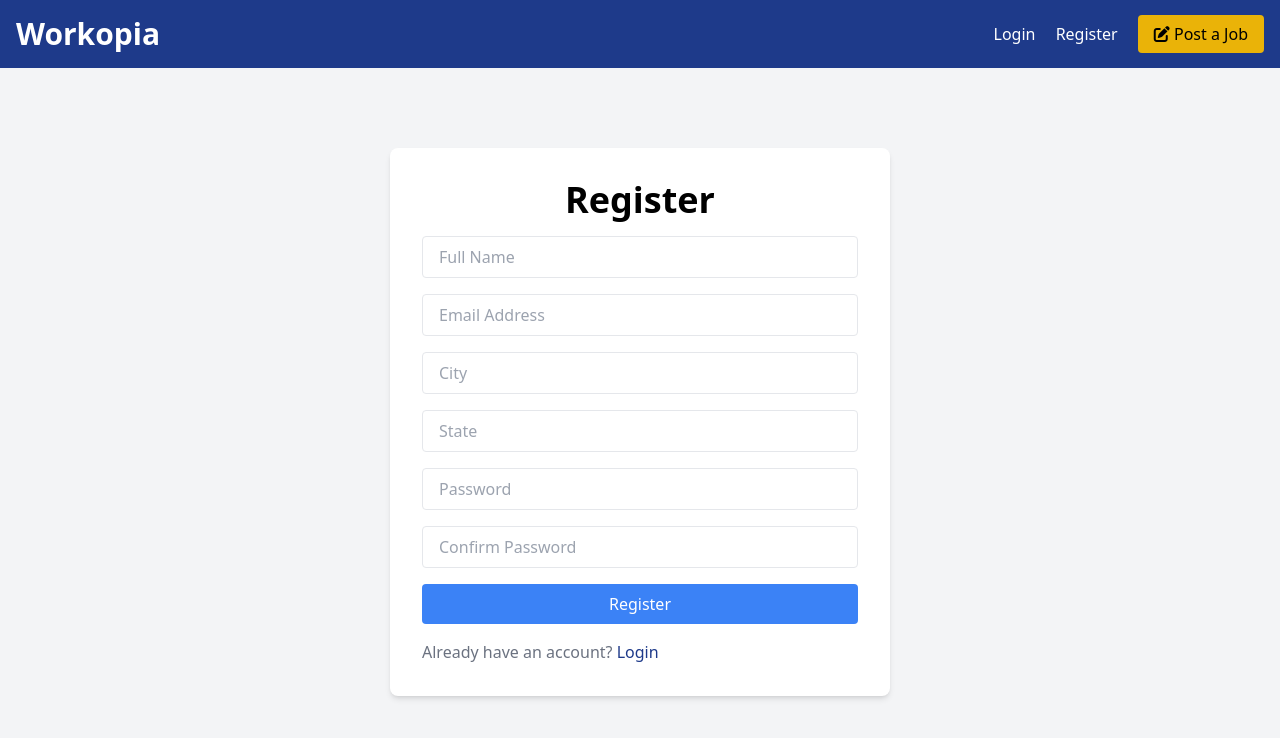
After one commit to 2022Dong/workopia-php, a PHP site: page /auth/register in a window 1280 px wide. The commit adds this page. Shown: the top 738 px of the page. Run offline with PHP 8.4, Linux system fonts and the light colour scheme; a stand-in replaces the project's code that opens the database connection.

Commit message:
userController & Views

```diff
--- /dev/null
+++ b/App/controllers/UserController.php
@@ -0,0 +1,37 @@
+<?php
+
+namespace App\Controllers;
+
+use Framework\Database;
+use Framework\Validation;
+
+class UserController
+{
+    protected $db;
+
+    public function __construct()
+    {
+        $config = require basePath('config/db.php');
+        $this->db = new Database($config);
+    }
+
+    /**
+     * Show the login page
+     *
+     * @return void
+     */
+    public function login()
+    {
+        loadView('users/login');
+    }
+
+    /**
+     * Show the register page
+     *
+     * @return void
+     */
+    public function create()
+    {
+        loadView('users/create');
+    }
+}
--- a/App/views/partials/navbar.php
+++ b/App/views/partials/navbar.php
@@ -5,8 +5,8 @@
             <a href="/">Workopia</a>
         </h1>
         <nav class="space-x-4">
-            <a href="login.html" class="text-white hover:underline">Login</a>
-            <a href="register.html" class="text-white hover:underline">Register</a>
+            <a href="/auth/login" class="text-white hover:underline">Login</a>
+            <a href="/auth/register" class="text-white hover:underline">Register</a>
             <a href="/listings/create" class="bg-yellow-500 hover:bg-yellow-600 text-black px-4 py-2 rounded hover:shadow-md transition duration-300"><i class="fa fa-edit"></i> Post a Job</a>
         </nav>
     </div>
--- /dev/null
+++ b/App/views/users/create.view.php
@@ -0,0 +1,43 @@
+<?= loadPartial('head') ?>
+<?= loadPartial('navbar') ?>
+
+<!-- Registration Form Box -->
+<div class="flex justify-center items-center mt-20">
+    <div class="bg-white p-8 rounded-lg shadow-md w-full md:w-500 mx-6">
+        <h2 class="text-4xl text-center font-bold mb-4">Register</h2>
+        <!-- <div class="message bg-red-100 p-3 my-3">This is an error message.</div>
+        <div class="message bg-green-100 p-3 my-3">
+          This is a success message.
+        </div> -->
+        <form>
+            <div class="mb-4">
+                <input type="text" name="name" placeholder="Full Name" class="w-full px-4 py-2 border rounded focus:outline-none" />
+            </div>
+            <div class="mb-4">
+                <input type="email" name="email" placeholder="Email Address" class="w-full px-4 py-2 border rounded focus:outline-none" />
+            </div>
+            <div class="mb-4">
+                <input type="text" name="city" placeholder="City" class="w-full px-4 py-2 border rounded focus:outline-none" />
+            </div>
+            <div class="mb-4">
+                <input type="text" name="state" placeholder="State" class="w-full px-4 py-2 border rounded focus:outline-none" />
+            </div>
+            <div class="mb-4">
+                <input type="password" name="password" placeholder="Password" class="w-full px-4 py-2 border rounded focus:outline-none" />
+            </div>
+            <div class="mb-4">
+                <input type="password" name="password_confirmation" placeholder="Confirm Password" class="w-full px-4 py-2 border rounded focus:outline-none" />
+            </div>
+            <button type="submit" class="w-full bg-blue-500 hover:bg-blue-600 text-white px-4 py-2 rounded focus:outline-none">
+                Register
+            </button>
+
+            <p class="mt-4 text-gray-500">
+                Already have an account?
+                <a class="text-blue-900" href="/auth/login">Login</a>
+            </p>
+        </form>
+    </div>
+</div>
+
+<?= loadPartial('footer') ?>
--- a/routes.php
+++ b/routes.php
@@ -9,3 +9,6 @@ $router->get('/listings/{id}', 'ListingController@show');
 $router->post('/listings', 'ListingController@store');
 $router->put('/listings/{id}', 'ListingController@update');
 $router->delete('/listings/{id}', 'ListingController@destroy');
+
+$router->get('/auth/register', 'UserController@create');
+$router->get('/auth/login', 'UserController@login');
```
Also changed, not shown: App/controllers/home.php (deleted, +0 -12 lines), App/views/users/login.view.php (added, +27 -0 lines).
